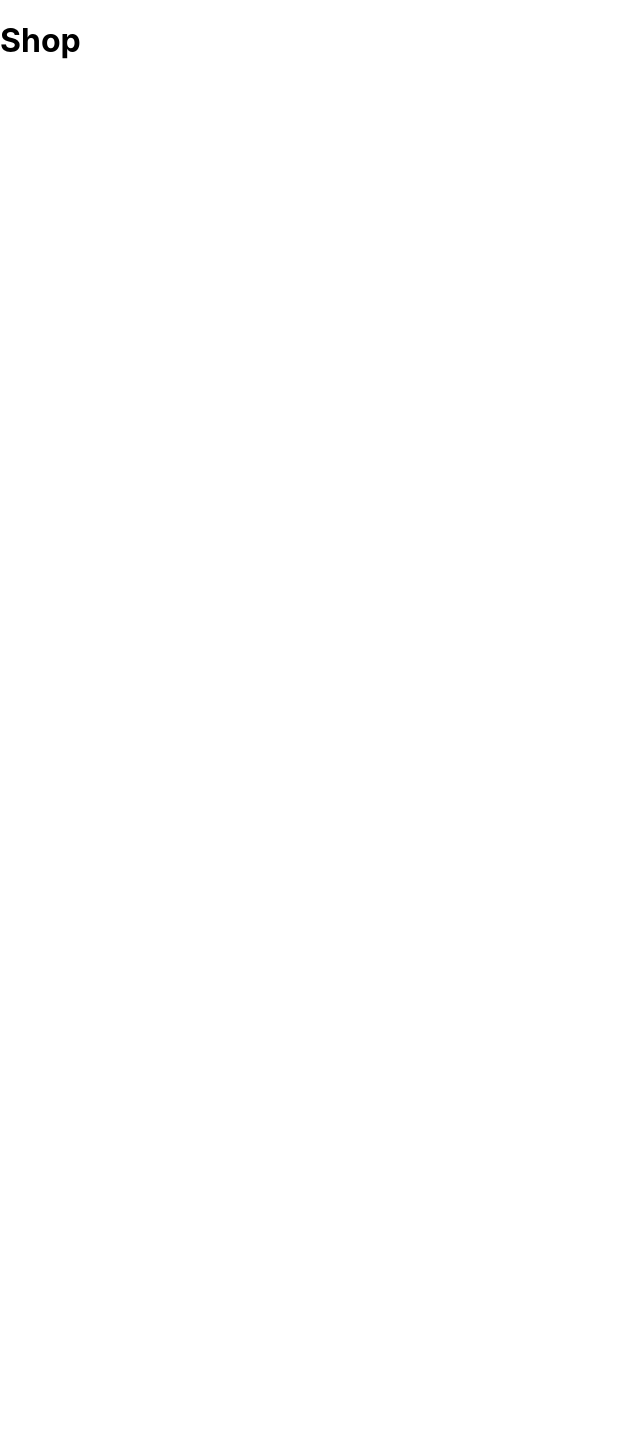
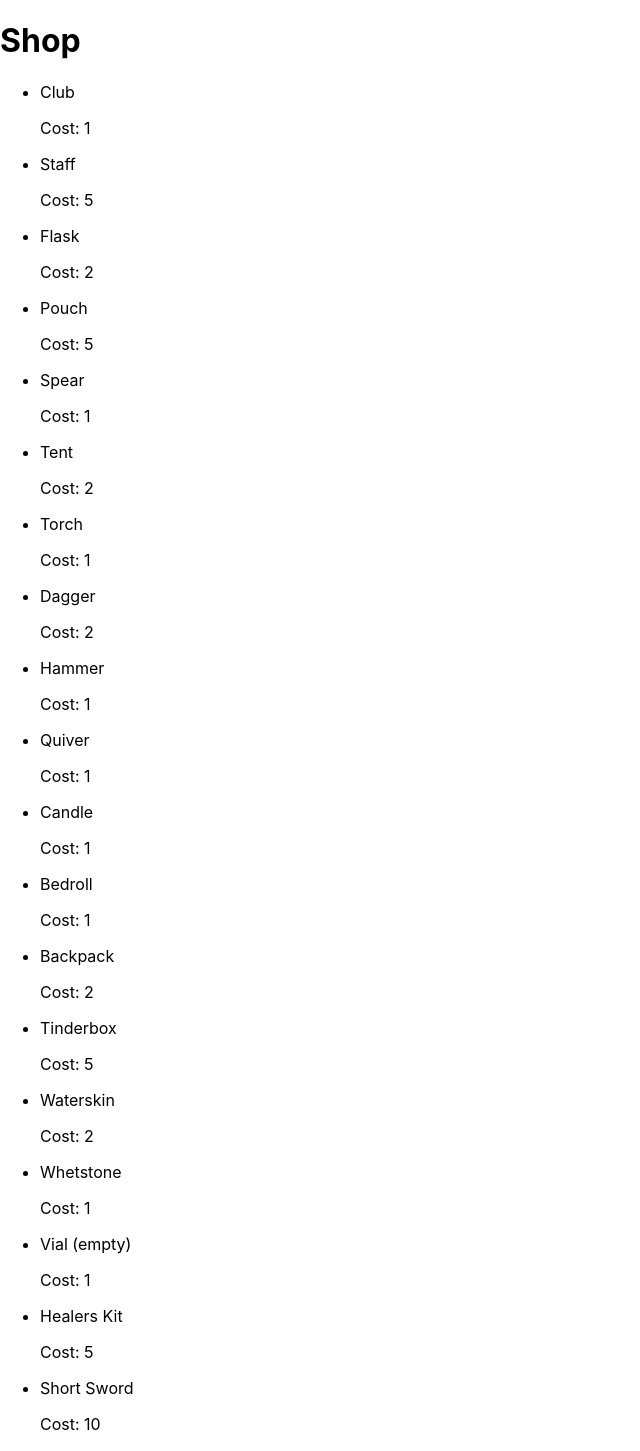
Before and after one commit to Deniz-Code/dnd-using-dndapi, a React (Create React App) app: page / in a window 1280 px wide. Shown: the top 1451 px of the page, without its empty margins (0-640 px from the left). Before the commit the page ends 800 px from the top, so only its background shows below. Built offline with nearby package versions, Linux system fonts and the light colour scheme.

Commit message:
add inventory list to display

```diff
--- a/src/components/Shop/Shop.jsx
+++ b/src/components/Shop/Shop.jsx
@@ -1,7 +1,19 @@
+import { inventoryData } from "../../data/data"
+
 const Shop = () => {
+  console.log("Inventory Data:", inventoryData)
   return (
     <main>
       <h1>Shop</h1>
+
+      <ul>
+        {inventoryData.map((item) => (
+          <li key={item.id}>
+            <p>{item.name}</p>
+            <p> Cost: {item.cost} </p>
+          </li>
+        ))}
+      </ul>
     </main>
   )
 }
--- /dev/null
+++ b/src/data/data.js
@@ -0,0 +1,23 @@
+export const inventoryData = [
+  { id: 62345, name: "Club", cost: 1, weight: 2 },
+  { id: 22345, name: "Staff", cost: 5, weight: 4 },
+  { id: 82345, name: "Flask", cost: 2, weight: 1 },
+  { id: 15345, name: "Pouch", cost: 5, weight: 1 },
+  { id: 12445, name: "Spear", cost: 1, weight: 3 },
+  { id: 12745, name: "Tent", cost: 2, weight: 20 },
+  { id: 72345, name: "Torch", cost: 1, weight: 1 },
+  { id: 92345, name: "Dagger", cost: 2, weight: 1 },
+  { id: 16345, name: "Hammer", cost: 1, weight: 3 },
+  { id: 52345, name: "Quiver", cost: 1, weight: 1 },
+  { id: 42345, name: "Candle", cost: 1, weight: 0 },
+  { id: 32345, name: "Bedroll", cost: 1, weight: 7 },
+  { id: 12345, name: "Backpack", cost: 2, weight: 5 },
+  { id: 12945, name: "Tinderbox", cost: 5, weight: 1 },
+  { id: 55555, name: "Waterskin", cost: 2, weight: 5 },
+  { id: 12845, name: "Whetstone", cost: 1, weight: 1 },
+  { id: 13345, name: "Vial (empty)", cost: 1, weight: 0 },
+  { id: 19345, name: "Healers Kit", cost: 5, weight: 3 },
+  { id: 18345, name: "Short Sword", cost: 10, weight: 2 },
+  { id: 17345, name: "Rope (50ft)", cost: 1, weight: 10 },
+  { id: 14345, name: "Potion of Healing", cost: 50, weight: .5 },
+]
```
